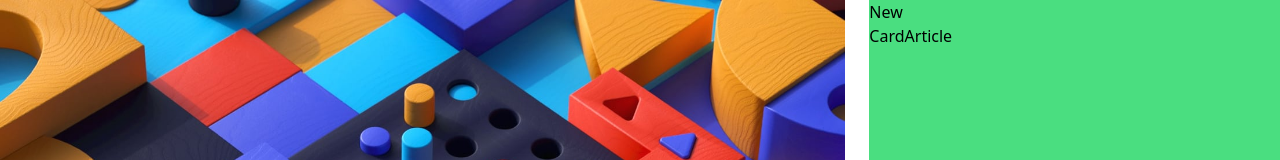
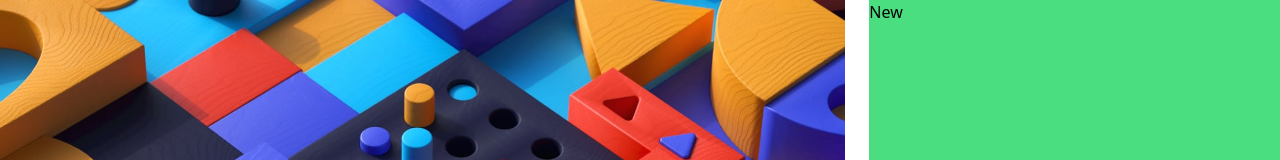
Before and after one commit to Millenmark/mini-project-news-homepage, a React (Vite) app: page / in a window 1280 px wide. Shown: the top 160 px of the page. Built offline with nearby package versions, Linux system fonts and the light colour scheme.

Commit message:
Update CardArticle.jsx

```diff
--- a/src/components/CardArticle.jsx
+++ b/src/components/CardArticle.jsx
@@ -1,5 +1,11 @@
-const CardArticle = () => {
-  return <div>CardArticle</div>;
+/* eslint-disable react/prop-types */
+const CardArticle = ({ title, body }) => {
+  return (
+    <div>
+      <h2>{title}</h2>
+      <p>{body}</p>
+    </div>
+  );
 };
 
 export default CardArticle;
```
